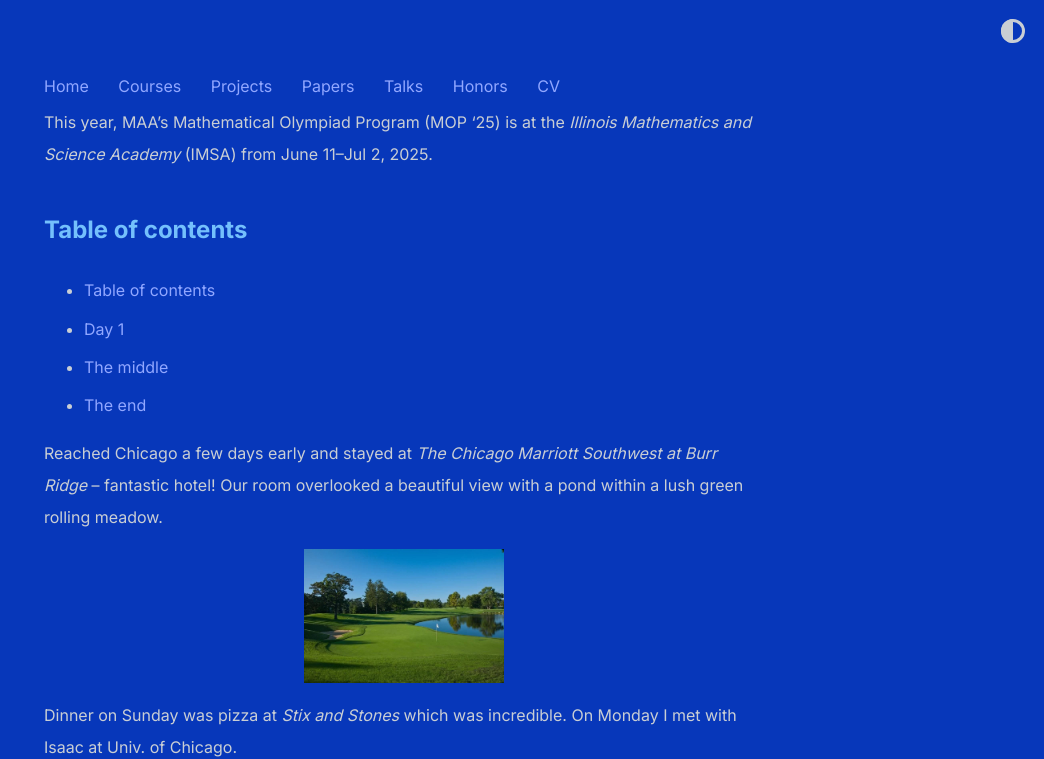
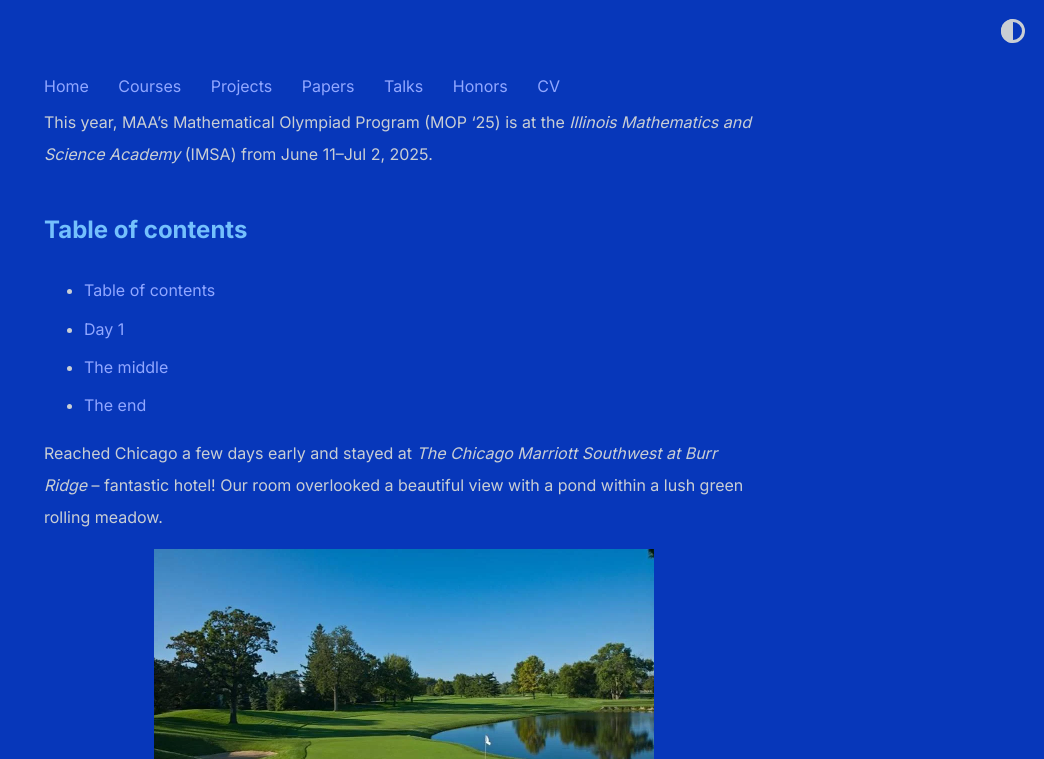
Before and after one commit to shihankanungo/shihankanungo.github.io, a Jekyll site: the page built from mop.md, in a window 1280 px wide. Shown: the top 759 px of the page, without its empty margins (236-1280 px from the left). Built offline with Jekyll 4.4.1, drawn with Linux system fonts in a browser that asks for light colours; grey boxes are pictures that could not be loaded.

Commit message:
Update mop.md

```diff
--- a/mop.md
+++ b/mop.md
@@ -12,15 +12,15 @@
 
 Reached Chicago a few days early and stayed at *The Chicago Marriott Southwest at Burr Ridge* – fantastic hotel! Our room overlooked a beautiful view with a pond within a lush green rolling meadow.
 
-<p align="center"><img src="/images/burr-ridge.png" width="200" /></p>
+<p align="center"><img src="/images/burr-ridge.png" width="500" /></p>
 
 Dinner on Sunday was pizza at _Stix and Stones_ which was incredible. On Monday I met with Isaac at Univ. of Chicago.
 
-<p align="center"><img src="/images/isaac.jpg" width="200" /></p>
+<p align="center"><img src="/images/isaac.jpg" width="300" /></p>
 
 In the evening, we had a fabulous dinner at _Kama Bistro_ --- black pepper lamb and achari chicken. I met with Arun on Tuesday at _Cupitol Coffee & Eatery_. We then had lunch at _Momo Factory_. Wednesday morning, mama and baba dropped me off at Terminal 2 of the Chicago O'Hare International Airport for the 1145AM shuttle to IMSA.
 
-<p align="center"><img src="/images/mop0.jpg" width="200" /></p>
+<p align="center"><img src="/images/mop0.jpg" width="300" /></p>
 
 
 ## [Day 1](#day-1)
```
